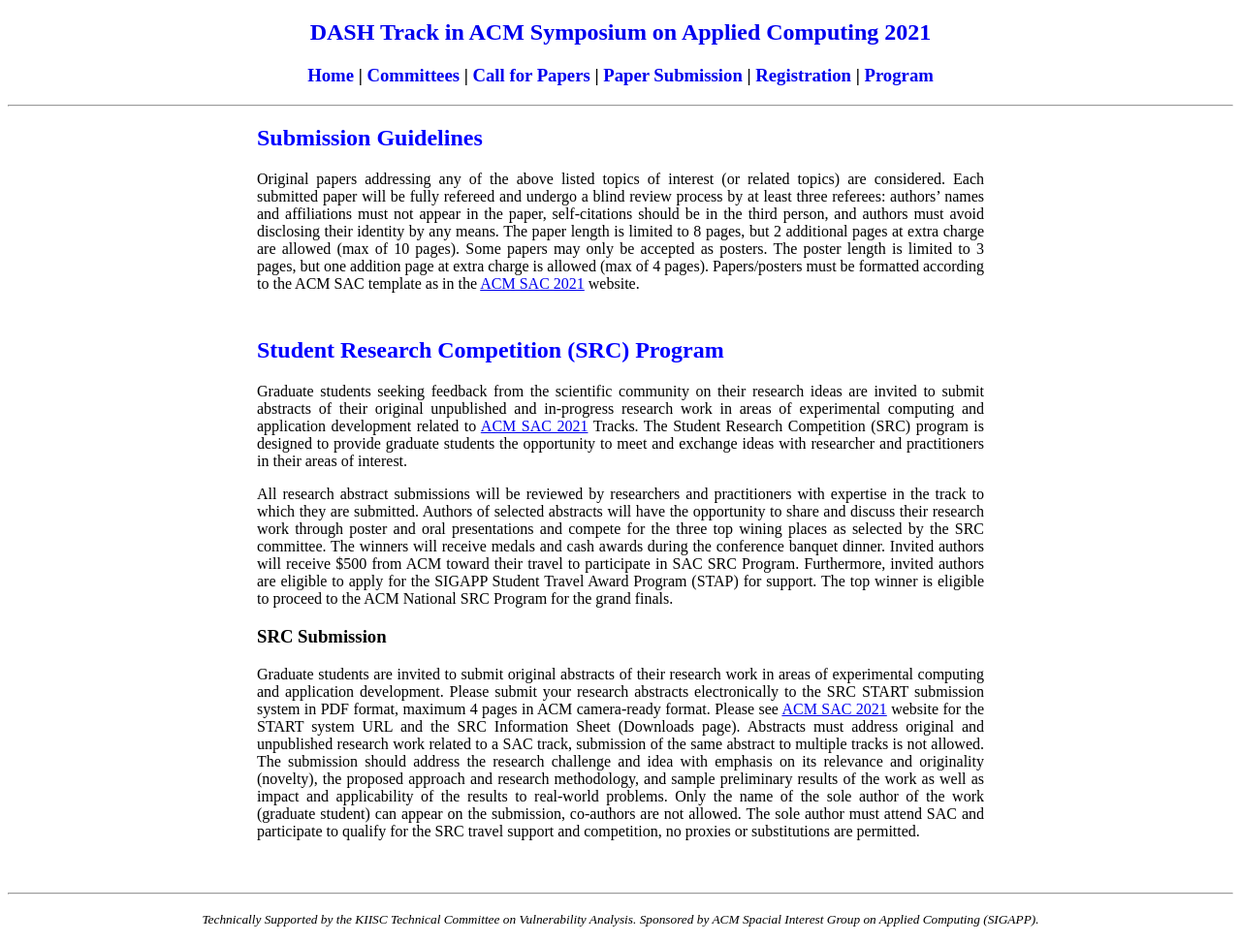
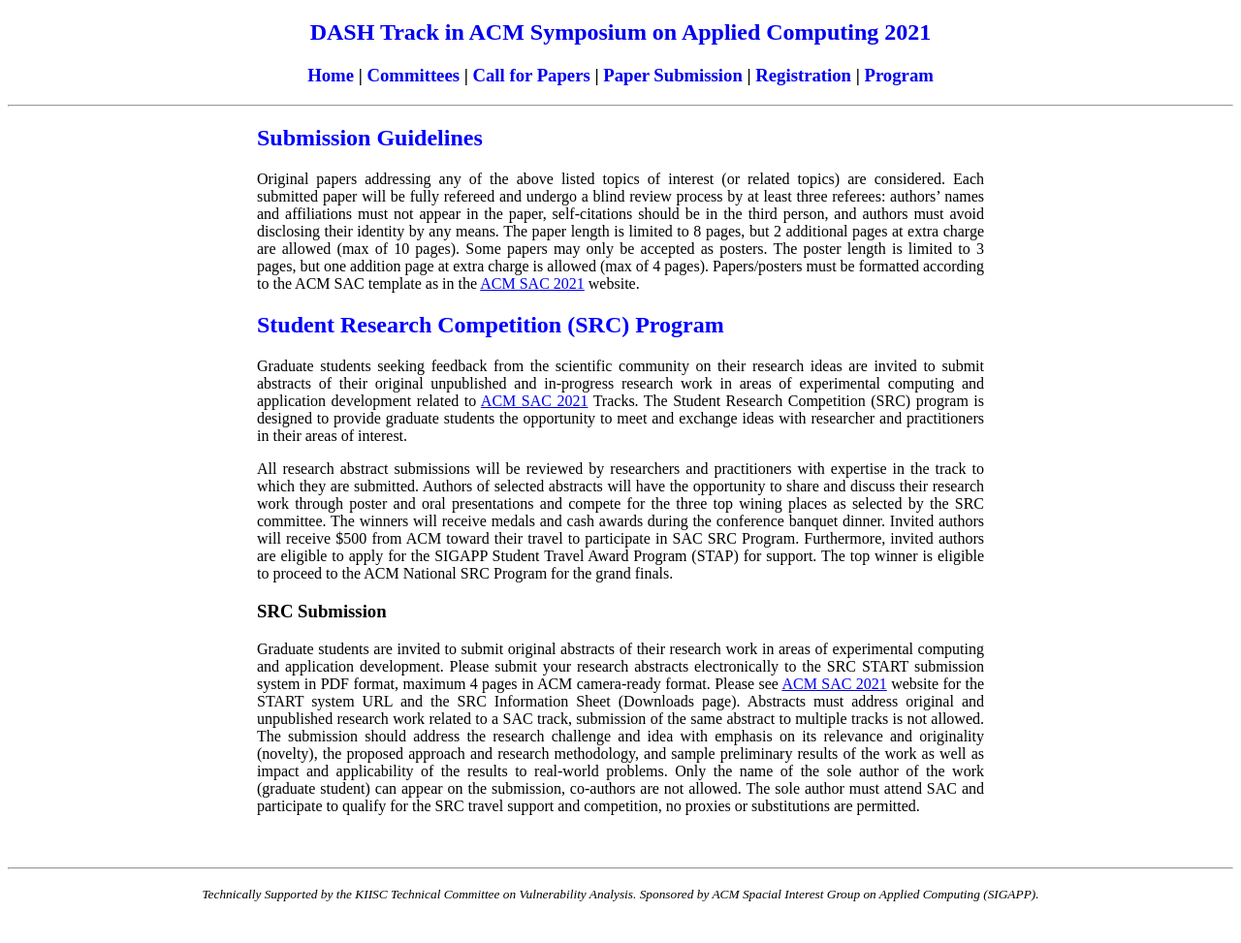
Before and after one commit to sac-dash/2021, a Jekyll site: the page built from submission/index.html, in a window 1280 px wide. Shown: the whole page at 97% size. Built offline with Jekyll 4.4.1, drawn with Linux system fonts in a browser that asks for light colours; after the commit the page ends 947 px from its top, so only the background shows below that.

Commit message:
Update index.html

```diff
--- a/submission/index.html
+++ b/submission/index.html
@@ -9,12 +9,12 @@
                     <p style="text-align: justify">Original papers addressing any of the above listed topics of interest (or related topics) are considered. Each submitted paper will be fully refereed and undergo a blind review process by at least three referees: authors’ names and affiliations must not appear in the paper, self-citations should be in the third person, and authors must avoid disclosing their identity by any means. The paper length is limited to 8 pages, but 2 additional pages at extra charge are allowed (max of 10 pages). Some papers may only be accepted as posters. The poster length is limited to 3 pages, but one addition page at extra charge is allowed (max of 4 pages). Papers/posters must be formatted according to the ACM SAC template as in the <a href='https://www.sigapp.org/sac/sac2021/index.html'>ACM SAC 2021</a> website.</p>
           </div>
 
-          <div style="padding-top: 10px">
+          <div>
                <h2 style="color:#0000FF">Student Research Competition (SRC) Program</h2>
                     <p style="text-align: justify">Graduate students seeking feedback from the scientific community on their research ideas are invited to submit abstracts of their original unpublished and in-progress research work in areas of experimental computing and application development related to <a href='https://www.sigapp.org/sac/sac2021/index.html'>ACM SAC 2021</a> Tracks. The Student Research Competition (SRC) program is designed to provide graduate students the opportunity to meet and exchange ideas with researcher and practitioners in their areas of interest.</p>
-		                <p style="text-align: justify">All research abstract submissions will be reviewed by researchers and practitioners with expertise in the track to which they are submitted. Authors of selected abstracts will have the opportunity to share and discuss their research work through poster and oral presentations and compete for the three top wining places as selected by the SRC committee. The winners will receive medals and cash awards during the conference banquet dinner. Invited authors will receive $500 from ACM toward their travel to participate in SAC SRC Program. Furthermore, invited authors are eligible to apply for the SIGAPP Student Travel Award Program (STAP) for support. The top winner is eligible to proceed to the ACM National SRC Program for the grand finals.</p>
-		           <h3>SRC Submission</h3>
-			              <p style="text-align: justify">Graduate students are invited to submit original abstracts of their research work in areas of experimental computing and application development. Please submit your research abstracts electronically to the SRC START submission system in PDF format, maximum 4 pages in ACM camera-ready format. Please see <a href='https://www.sigapp.org/sac/sac2021/index.html'>ACM SAC 2021</a> website for the START system URL and the SRC Information Sheet (Downloads page). Abstracts must address original and unpublished research work related to a SAC track, submission of the same abstract to multiple tracks is not allowed. The submission should address the research challenge and idea with emphasis on its relevance and originality (novelty), the proposed approach and research methodology, and sample preliminary results of the work as well as impact and applicability of the results to real-world problems. Only the name of the sole author of the work (graduate student) can appear on the submission, co-authors are not allowed. The sole author must attend SAC and participate to qualify for the SRC travel support and competition, no proxies or substitutions are permitted.</p>
+		    <p style="text-align: justify">All research abstract submissions will be reviewed by researchers and practitioners with expertise in the track to which they are submitted. Authors of selected abstracts will have the opportunity to share and discuss their research work through poster and oral presentations and compete for the three top wining places as selected by the SRC committee. The winners will receive medals and cash awards during the conference banquet dinner. Invited authors will receive $500 from ACM toward their travel to participate in SAC SRC Program. Furthermore, invited authors are eligible to apply for the SIGAPP Student Travel Award Program (STAP) for support. The top winner is eligible to proceed to the ACM National SRC Program for the grand finals.</p>
+	       <h3>SRC Submission</h3>
+		    <p style="text-align: justify">Graduate students are invited to submit original abstracts of their research work in areas of experimental computing and application development. Please submit your research abstracts electronically to the SRC START submission system in PDF format, maximum 4 pages in ACM camera-ready format. Please see <a href='https://www.sigapp.org/sac/sac2021/index.html'>ACM SAC 2021</a> website for the START system URL and the SRC Information Sheet (Downloads page). Abstracts must address original and unpublished research work related to a SAC track, submission of the same abstract to multiple tracks is not allowed. The submission should address the research challenge and idea with emphasis on its relevance and originality (novelty), the proposed approach and research methodology, and sample preliminary results of the work as well as impact and applicability of the results to real-world problems. Only the name of the sole author of the work (graduate student) can appear on the submission, co-authors are not allowed. The sole author must attend SAC and participate to qualify for the SRC travel support and competition, no proxies or substitutions are permitted.</p>
           </div>
      </div>
 </div>
```
